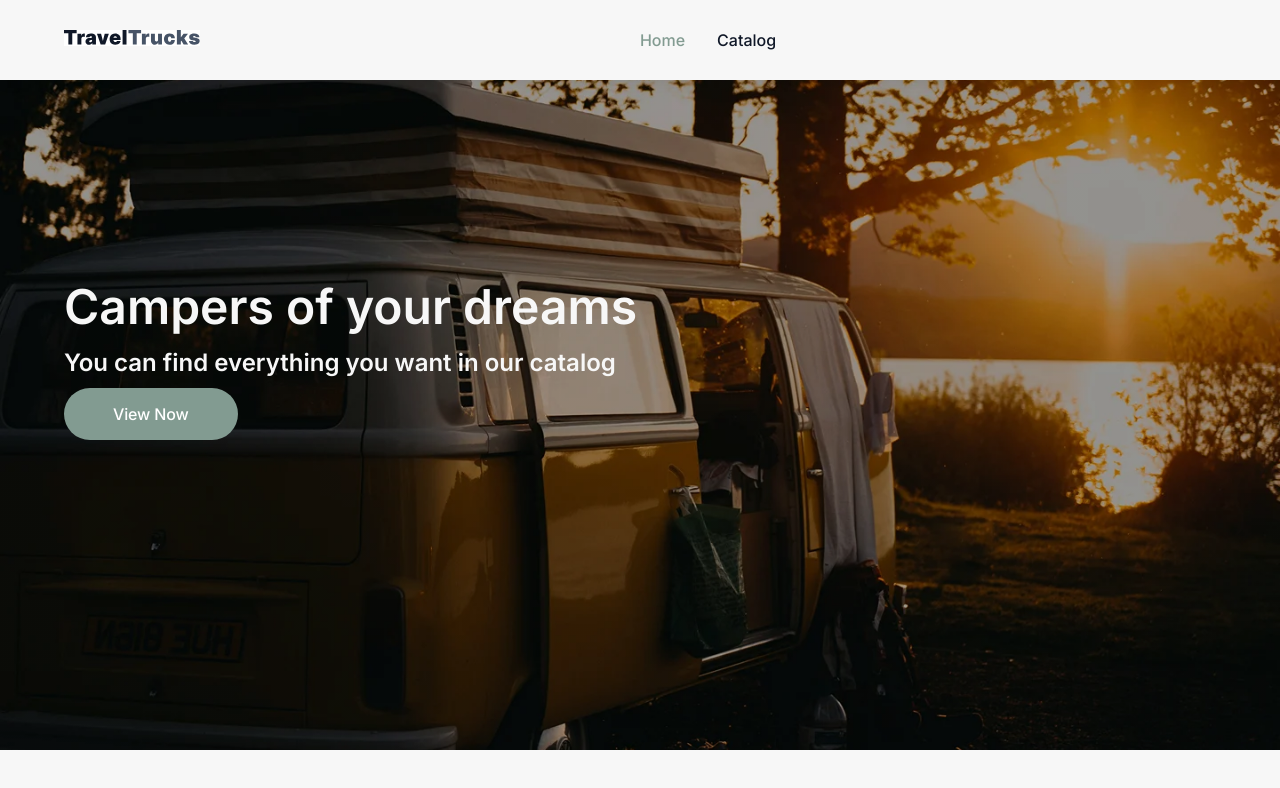
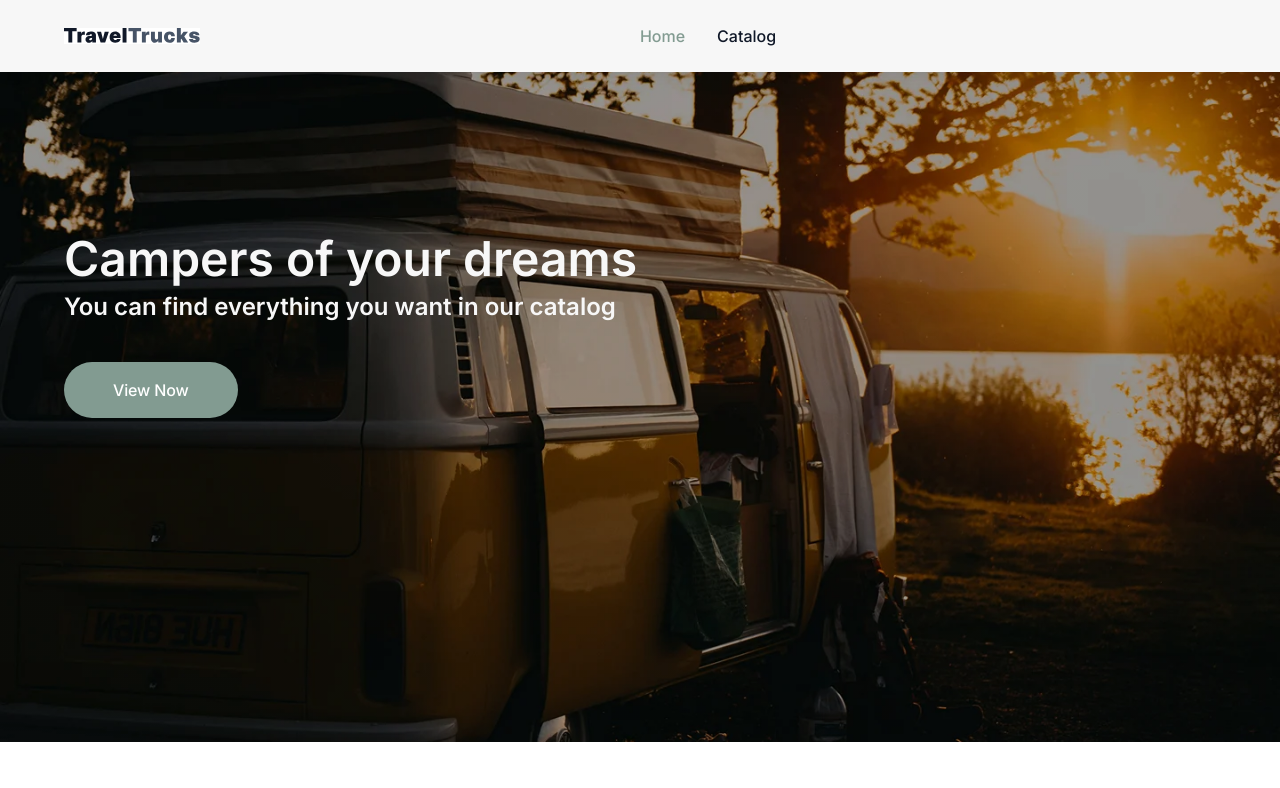
Before and after one commit to Alinavinnik/Campers, a Next.js app: page / in a window 1280 px wide. Shown: the top 788 px of the page. Built offline with nearby package versions, Linux system fonts and the light colour scheme.

Commit message:
add loader component and css styles

```diff
--- a/app/globals.css
+++ b/app/globals.css
@@ -1,5 +1,5 @@
 :root {
-  --background: #f7f7f7;
+  --background: #fff;
   --main: #101828;
   --text: #475467;
   --white: #fff;
@@ -42,7 +42,7 @@ body {
   display: flex;
   flex-direction: column;
   color: var(--main);
-  background: var(--background);
+  background-color: var(--background);
   font-family: var(--font-inter), sans-serif;
   -webkit-font-smoothing: antialiased;
   -moz-osx-font-smoothing: grayscale;
@@ -72,6 +72,49 @@ a {
 .container {
   max-width: 1440px;
   padding: 0 64px;
-  width: 100%; /* 👈 Обов'язково, щоб контейнер адаптувався під менші екрани */
+  width: 100%;
   margin: 0 auto;
 }
+
+h1,
+h2,
+h3,
+h4,
+h5,
+h6,
+p {
+  margin: 0;
+}
+
+img {
+  display: block;
+  max-width: 100%;
+  height: auto;
+}
+
+button {
+  cursor: pointer;
+  border: none;
+  padding: 0;
+  outline: none;
+}
+address {
+  font-style: normal;
+}
+ul,
+ol {
+  list-style-type: none;
+  padding: 0;
+  margin: 0;
+}
+a {
+  text-decoration: none;
+  color: currentColor;
+}
+
+input,
+textarea,
+select,
+button {
+  font: inherit;
+}
--- /dev/null
+++ b/app/loading.tsx
@@ -0,0 +1,5 @@
+import Loader from "@/components/Loader/Loader";
+
+export default function Loading() {
+  return <Loader />;
+}
--- a/components/Header/Header.module.css
+++ b/components/Header/Header.module.css
@@ -1,5 +1,5 @@
 .header {
-  background: var(--inputs);
+  background-color: var(--inputs);
   position: sticky;
   top: 0;
   z-index: 50;
--- a/components/Hero/Hero.module.css
+++ b/components/Hero/Hero.module.css
@@ -22,6 +22,7 @@
   font-weight: 600;
   font-size: 24px;
   line-height: 1.3;
+  margin-bottom: 40px;
 }
 .button {
   padding: 16px 49px;
@@ -30,6 +31,7 @@
   letter-spacing: -0.01em;
   color: var(--white);
   transition: background-color var(--cubic-btn);
+  display: inline-block;
 }
 .button:hover,
 .button:focus {
--- a/components/Hero/Hero.tsx
+++ b/components/Hero/Hero.tsx
@@ -3,6 +3,7 @@ import css from "./Hero.module.css";
 
 export default function Hero() {
   return (
+    <>
       <section className={css["hero-section"]}>
         <div className={`container ${css.hero}`}>
           <h1 className={css.title}>Campers of your dreams</h1>
@@ -14,5 +15,6 @@ export default function Hero() {
           </Link>
         </div>
       </section>
+    </>
   );
 }
--- /dev/null
+++ b/components/Loader/Loader.module.css
@@ -0,0 +1,29 @@
+.backdrop {
+  position: fixed;
+  inset: 0;
+  display: flex;
+  align-items: center;
+  justify-content: center;
+  background-color: rgba(223, 223, 223, 0.44);
+  z-index: 1000;
+  align-content: center;
+}
+.modal {
+  padding: 48px 96px;
+  background-color: var(--white);
+  border-radius: 16px;
+  text-align: center;
+}
+.spinner {
+  margin-bottom: 32px;
+}
+.text {
+  font-weight: 600;
+  font-size: 24px;
+  line-height: 1.3;
+  margin-bottom: 16px;
+}
+.descr {
+  max-width: 340px;
+  width: 100%;
+}
--- a/package.json
+++ b/package.json
@@ -12,7 +12,8 @@
     "next": "16.3.3",
     "react": "19.2.8",
     "react-dom": "19.2.8",
-    "react-icons": "^5.7.0"
+    "react-icons": "^5.7.0",
+    "react-loader-spinner": "^8.0.2"
   },
   "devDependencies": {
     "@types/node": "^20",
```
Also changed, not shown: components/Loader/Loader.tsx (added, +32 -0 lines), 1 other file (tests, documents, lock files or other folders). Lines whose indentation alone changed are shown as unchanged.
